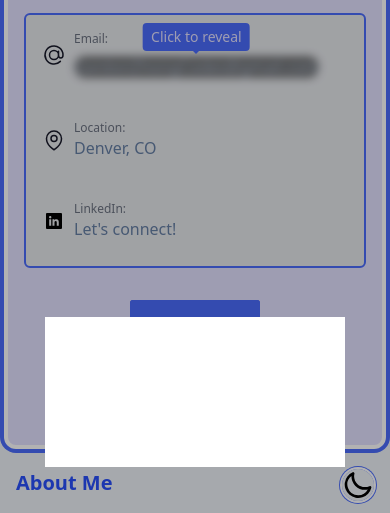
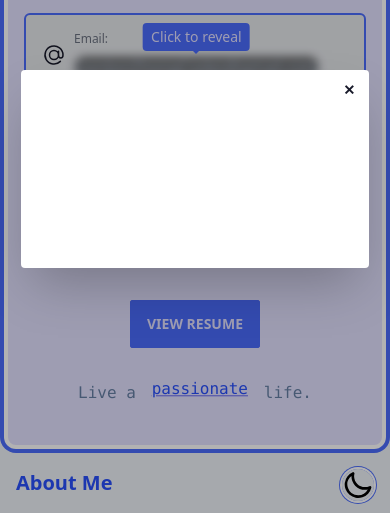
Before and after one commit to gordonpls/portfolio, a React (Create React App) app: page / in a window 390 px wide. Both pictures are taken after a click on the button "VIEW RESUME". Shown: the part 253-766 px from the top of the page. Built offline with nearby package versions, Linux system fonts and the light colour scheme.

Commit message:
changed mobile resume to preview link

```diff
--- a/package.json
+++ b/package.json
@@ -45,8 +45,10 @@
     "@babel/plugin-proposal-private-property-in-object": "^7.21.11",
     "@tailwindcss/aspect-ratio": "^0.4.2",
     "@tailwindcss/typography": "^0.5.9",
+    "daisyui": "^3.2.1",
     "eslint": "^8.44.0",
     "eslint-plugin-react": "^7.32.2",
+    "react-device-detect": "^2.2.3",
     "tailwindcss": "^3.3.2",
     "tailwindcss-animate": "^1.0.6"
   }
--- a/src/components/ProfileCard.js
+++ b/src/components/ProfileCard.js
@@ -1,7 +1,11 @@
+import { BrowserView, MobileView } from 'react-device-detect';
+
 import ProfileInfo from "../subcomponents/ProfileCard/ProfileInfo";
 import LifeQuote from '../subcomponents/AboutMe/LifeQuote';
 import avatar from '../assets/avatar.jpeg';
 import resume from '../assets/gordon_zhong_resume.pdf';
+
+const ResumeURL = 'https://drive.google.com/file/d/1yGJ3dQFAbppkOuUj9vHpaObKWCFG6yGe/view?usp=drive_link';
 
 const ProfileCard = () => {
     return (
@@ -22,20 +26,24 @@ const ProfileCard = () => {
                     <ProfileInfo emailAddress="GordonZhongCodes@gmail.com" />
                 </div>
                 <div className="pt-8">
+                    <BrowserView>
                         {/* Open the modal using ID.showModal() method */}
                         <button className="btn btn-primary uppercase" onClick={() => window.resume_modal.showModal()}>View Resume</button>
                         <dialog id="resume_modal" className="modal">
-                        <form method="dialog" className="modal-box max-h-none max-w-none h-fit w-fit md:h-[50vw] md:w-[60vw] overflow-auto invisible md:visible">
+                            <form method="dialog" className="modal-box max-h-none max-w-none h-fit w-fit md:h-[50vw] md:w-[60vw] overflow-auto">
                                 <button className="btn btn-sm btn-circle btn-ghost absolute right-1 top-1">✕</button>
                                 <iframe src={resume} height="100%" width="100%" allowFullScreen={true}></iframe>
-                        </form>
-                        <form method="dialog" className="max-h-none max-w-none overflow-auto visible md:invisible">
-                            <iframe src={resume} allowFullScreen={true}></iframe>
                             </form>
                             <form method="dialog" className="modal-backdrop">
                                 <button>close</button>
                             </form>
                         </dialog>
+                    </BrowserView>
+                    <MobileView>
+                        <form action={ResumeURL} target="_blank">
+                        <button className="btn btn-primary uppercase" type="submit">View Resume</button>
+                        </form>
+                    </MobileView>
                     <div className="text-center">
                         <LifeQuote />
                     </div>
```
Also changed, not shown: 1 other file (tests, documents, lock files or other folders). Lines whose indentation alone changed are shown as unchanged.
